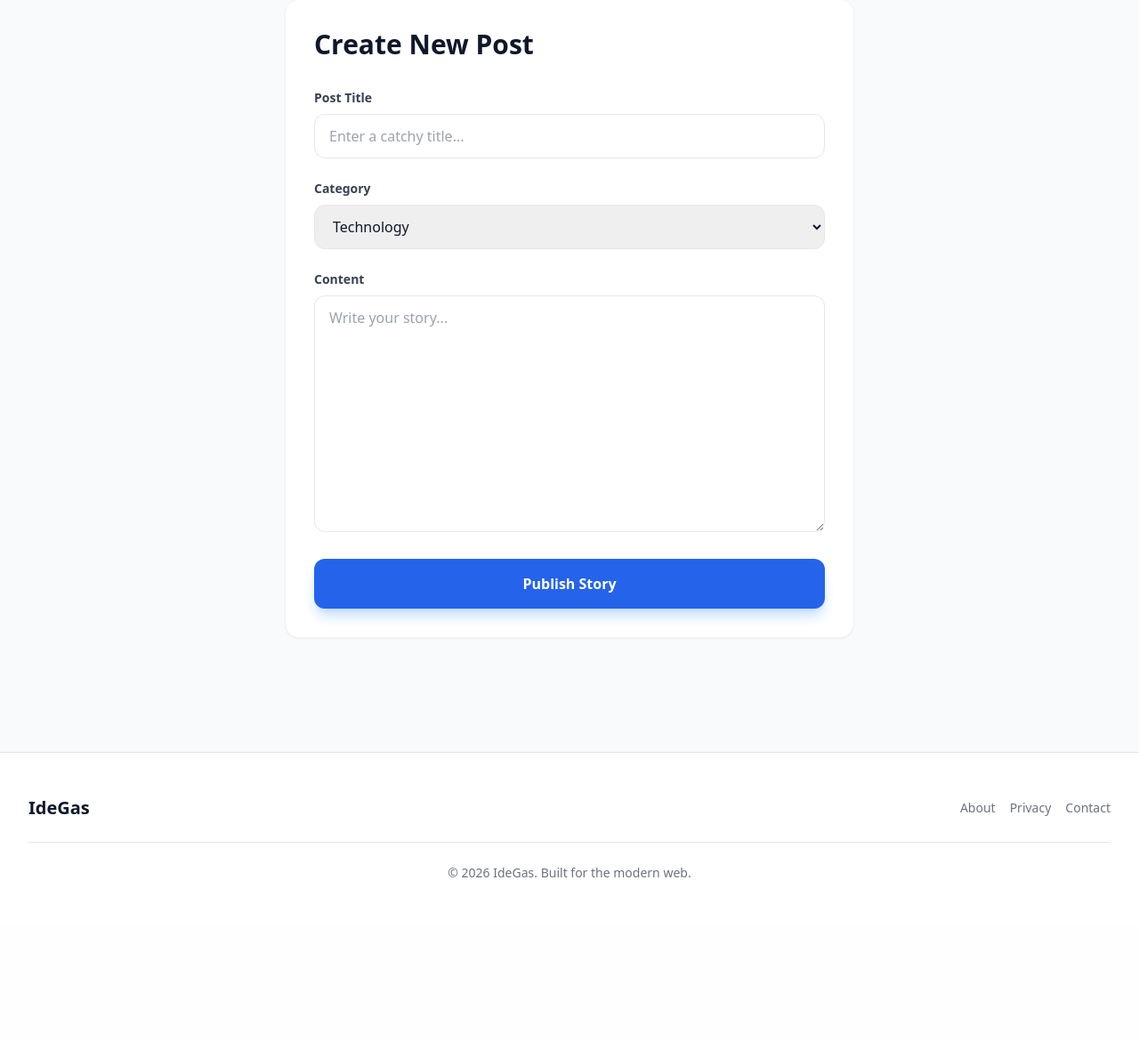
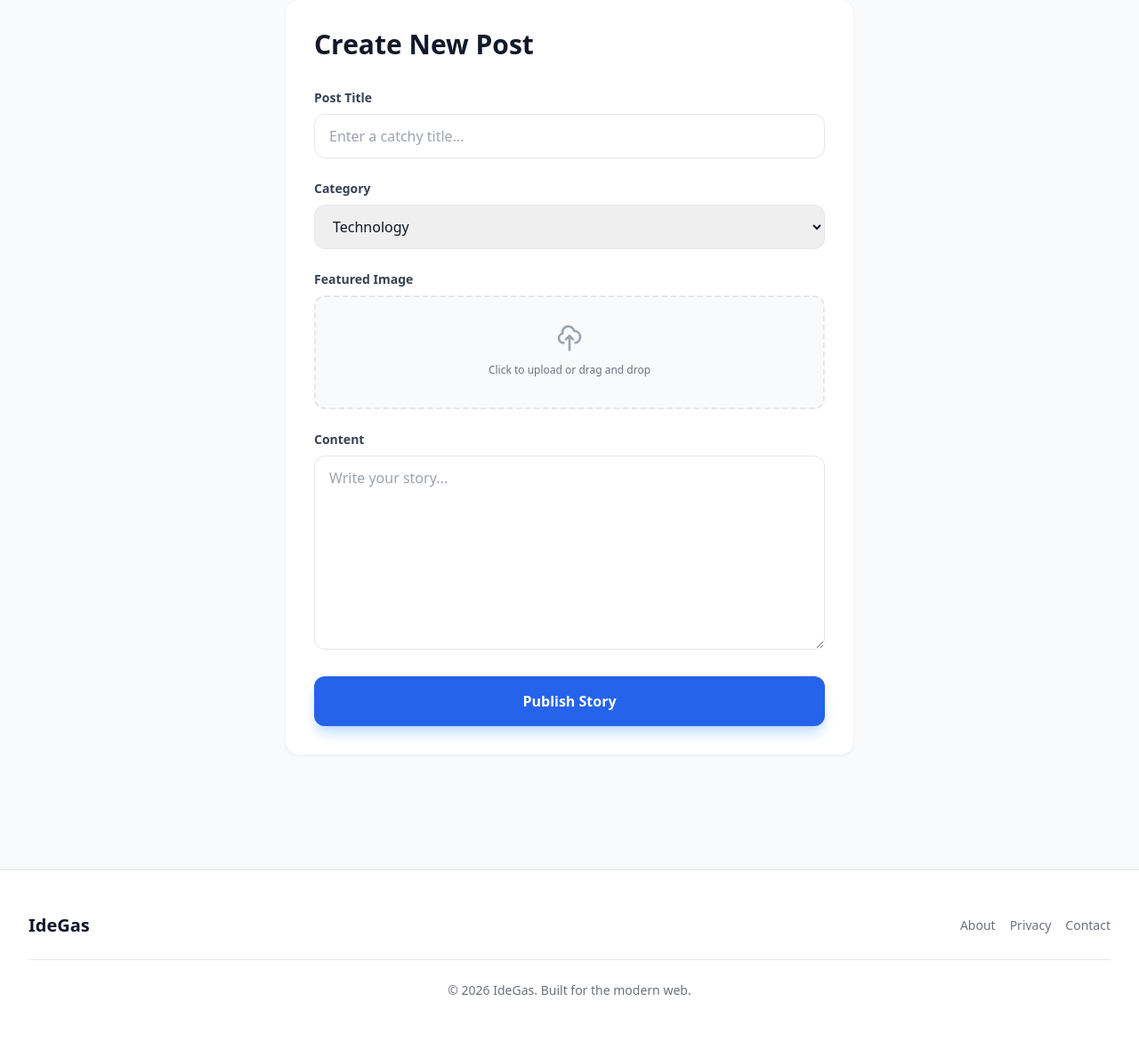
Before and after one commit to igortrajic/php-blog, a PHP site: page /postCreation.php in a window 1280 px wide. Shown: the part 113-1284 px from the top of the page at 89% size. Before the commit the page ends 1099 px from the top, so only its background shows below. Run offline with PHP 8.4, Linux system fonts and the light colour scheme; some libraries are stand-ins or nearby versions.

Commit message:
feat: image upload

```diff
--- a/public/postCreation.php
+++ b/public/postCreation.php
@@ -1,25 +1,45 @@
 <?php include 'header.php'; ?>
 <main class="pt-28 pb-12 max-w-2xl mx-auto px-4">
     <div class="bg-white p-8 rounded-2xl border border-gray-100 shadow-sm">
-        <h1 class="text-3xl font-bold mb-8">Create New Post</h1>
-        <form action="#" class="space-y-6">
+        <h1 class="text-3xl font-bold mb-8 text-gray-900">Create New Post</h1>
+
+        <form action="upload.php" method="POST" enctype="multipart/form-data" class="space-y-6">
+
             <div>
                 <label class="block mb-2 text-sm font-bold text-gray-700">Post Title</label>
-                <input type="text" class="w-full px-4 py-3 rounded-xl border border-gray-200 focus:ring-4 focus:ring-blue-50/50 focus:border-blue-500 transition-all outline-none" placeholder="Enter a catchy title...">
+                <input type="text" name="title" class="w-full px-4 py-3 rounded-xl border border-gray-200 focus:ring-4 focus:ring-blue-50/50 focus:border-blue-500 transition-all outline-none" placeholder="Enter a catchy title...">
             </div>
+
             <div>
                 <label class="block mb-2 text-sm font-bold text-gray-700">Category</label>
-                <select class="w-full px-4 py-3 rounded-xl border border-gray-200 focus:ring-4 focus:ring-blue-50/50 focus:border-blue-500 outline-none">
+                <select name="category" class="w-full px-4 py-3 rounded-xl border border-gray-200 focus:ring-4 focus:ring-blue-50/50 focus:border-blue-500 outline-none">
                     <option>Technology</option>
                     <option>Tutorial</option>
                     <option>Lifestyle</option>
                 </select>
             </div>
+
+            <div>
+                <label class="block mb-2 text-sm font-bold text-gray-700">Featured Image</label>
+                <div class="flex items-center justify-center w-full">
+                    <label class="flex flex-col items-center justify-center w-full h-32 border-2 border-gray-200 border-dashed rounded-xl cursor-pointer bg-gray-50 hover:bg-gray-100 transition-colors">
+                        <div class="flex flex-col items-center justify-center pt-5 pb-6">
+                            <svg class="w-8 h-8 mb-3 text-gray-400" fill="none" stroke="currentColor" viewBox="0 0 24 24"><path stroke-linecap="round" stroke-linejoin="round" stroke-width="2" d="M7 16a4 4 0 01-.88-7.903A5 5 0 1115.9 6L16 6a5 5 0 011 9.9M15 13l-3-3m0 0l-3 3m3-3v12"></path></svg>
+                            <p class="text-xs text-gray-500">Click to upload or drag and drop</p>
+                        </div>
+                        <input type="file" name="fileToUpload" id="fileToUpload" class="hidden" />
+                    </label>
+                </div>
+            </div>
+
             <div>
                 <label class="block mb-2 text-sm font-bold text-gray-700">Content</label>
-                <textarea rows="10" class="w-full px-4 py-3 rounded-xl border border-gray-200 focus:ring-4 focus:ring-blue-50/50 focus:border-blue-500 outline-none" placeholder="Write your story..."></textarea>
+                <textarea name="content" rows="8" class="w-full px-4 py-3 rounded-xl border border-gray-200 focus:ring-4 focus:ring-blue-50/50 focus:border-blue-500 outline-none" placeholder="Write your story..."></textarea>
             </div>
-            <button type="submit" class="w-full bg-blue-600 text-white font-bold py-4 rounded-xl hover:bg-blue-700 shadow-lg shadow-blue-200 transition-all">Publish Story</button>
+
+            <button type="submit" name="submit" class="w-full bg-blue-600 text-white font-bold py-4 rounded-xl hover:bg-blue-700 shadow-lg shadow-blue-200 transition-all">
+                Publish Story
+            </button>
         </form>
     </div>
 </main>
```
Also changed, not shown: public/allPosts.php (+13 -10 lines), public/index.php (+20 -11 lines), public/postEdition.php (+19 -6 lines).
